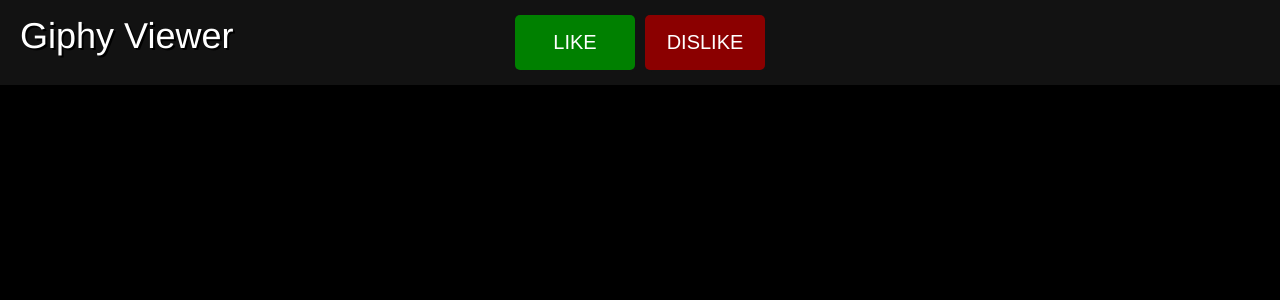
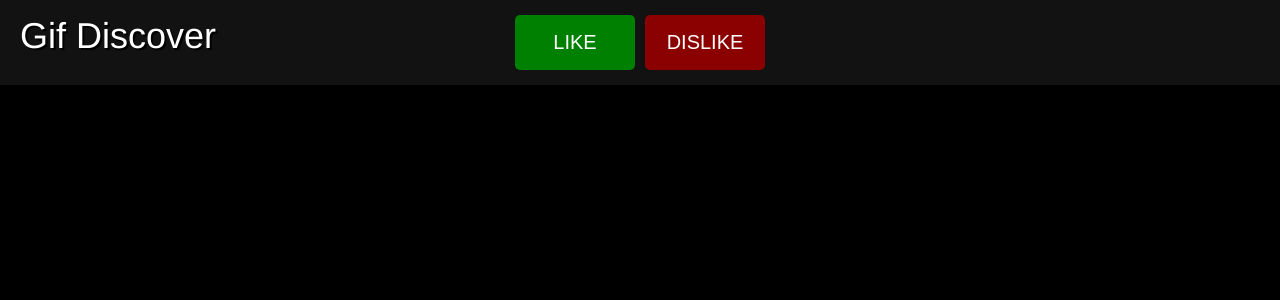
Before and after one commit to bralpdx/Giphy-Viewer, a Flask app: template templates/index.html in a window 1280 px wide. Shown: the top 300 px of the page. Run offline with Flask 2, Linux system fonts and the light colour scheme; the template is opened without the code that fills it: most values are stand-ins (such as "Sample title", 1, 10 or a date in 2020); parts of the project's set-up code (start-up, migrations or seed data) failed here and were passed over.

```diff
--- a/templates/index.html
+++ b/templates/index.html
@@ -1,7 +1,7 @@
 <!doctype html>
 <html>
 <head>
-   <title>Giphy Viewer</title>
+   <title>Gif discovery using Giphy</title>
     <meta name="viewport" content="width=device-width, initial-scale=1.0">
     <link rel=stylesheet type=text/css href="{{ url_for('static', filename='style.css')}}">
 </head>
@@ -9,7 +9,7 @@
 <div class="wrapper">
     <div class="nav-container">
         <div class="nav-left">
-            <l1 class="header">Giphy Viewer</l1>
+            <l1 class="header">Gif Discover</l1>
         </div>
         <div class="nav-center">
             <form action="{{ url_for('liked') }}" method="post">
```
Also changed, not shown: scrape/url_data.json (+1 -1 lines).
